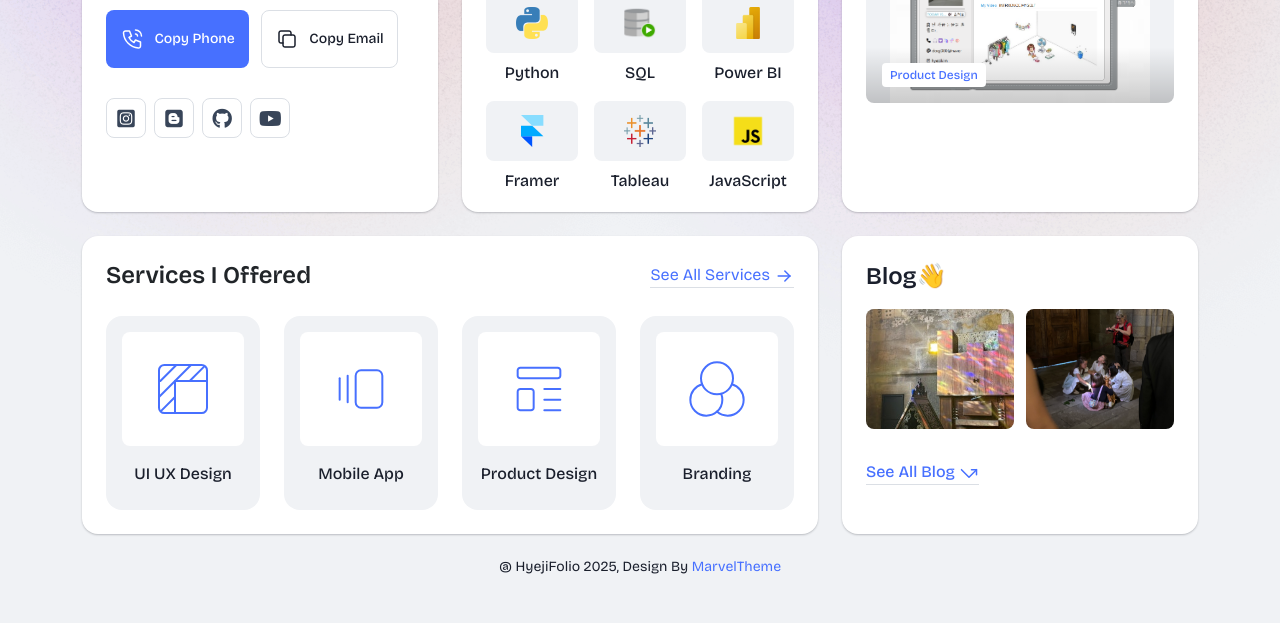
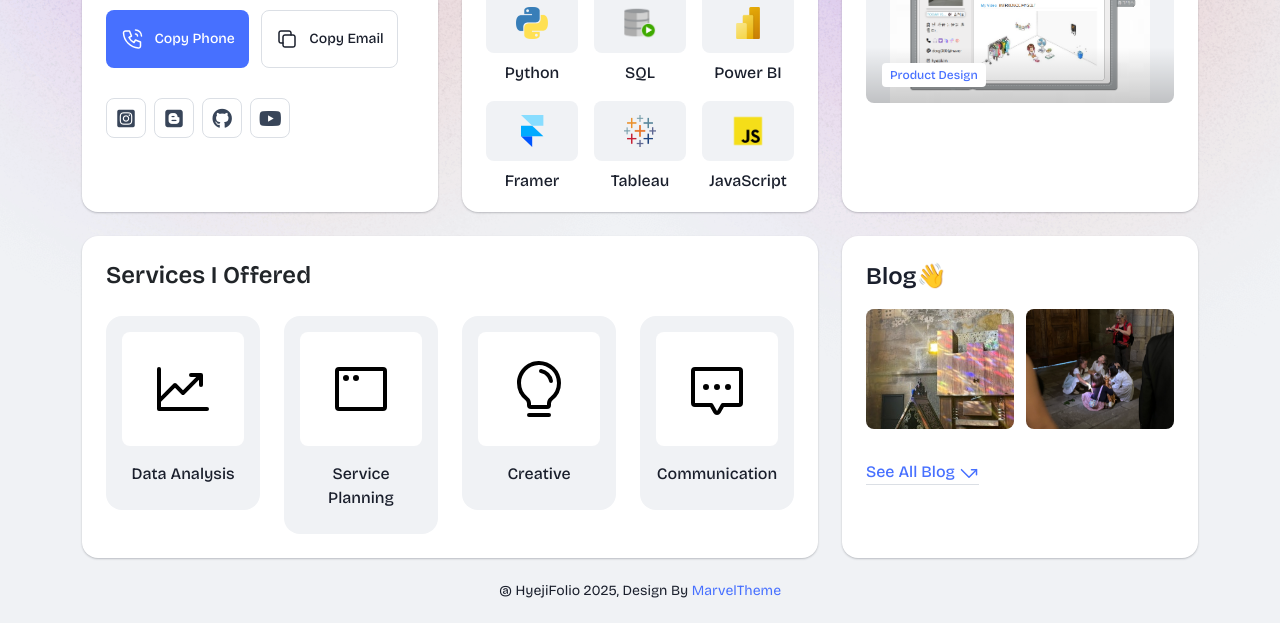
Before and after one commit to h4yeji/insurance, a plain HTML site: page index.html in a window 1280 px wide. Shown: the part 531-1154 px from the top of the page. Before the commit the page ends 1130 px from the top, so only its background shows below. Drawn offline with nearby package versions, Linux system fonts and the light colour scheme.

Commit message:
first commit

```diff
--- a/index.html
+++ b/index.html
@@ -827,7 +827,7 @@
                     <div class="card-body">
                       <h3 class="card-title">
                         Services I Offered
-                        <a class="link-btn" href="services.html">
+                        <!-- <a class="link-btn" href="services.html">
                           See All Services
                           <svg
                             class="icon"
@@ -859,7 +859,7 @@
                               stroke-linejoin="round"
                             />
                           </svg>
-                        </a>
+                        </a> -->
                       </h3>
                       <div class="services-main mt-24">
                         <div class="row g-4">
@@ -867,22 +867,12 @@
                             <div class="services-item text-center">
                               <div class="image">
                                 <img
-                                  src="assets/img/icons/ui-ux.svg"
-                                  alt="ui-ux"
+                                  src="assets/img/icons/chart-line-up.svg"
+                                  alt="chart"
                                 />
                               </div>
                               <div class="text">
-                                <h3 class="title">UI UX Design</h3>
-                              </div>
-                            </div>
-                          </div>
-                          <div class="col-md-3 col-sm-6 col-6">
-                            <div class="services-item text-center">
-                              <div class="image">
-                                <img src="assets/img/icons/app.svg" alt="app" />
-                              </div>
-                              <div class="text">
-                                <h3 class="title">Mobile App</h3>
+                                <h3 class="title">Data Analysis</h3>
                               </div>
                             </div>
                           </div>
@@ -890,12 +880,12 @@
                             <div class="services-item text-center">
                               <div class="image">
                                 <img
-                                  src="assets/img/icons/prd-design.svg"
-                                  alt="prd-design"
+                                  src="assets/img/icons/app-window.svg"
+                                  alt="app-window"
                                 />
                               </div>
                               <div class="text">
-                                <h3 class="title">Product Design</h3>
+                                <h3 class="title">Service Planning</h3>
                               </div>
                             </div>
                           </div>
@@ -903,12 +893,25 @@
                             <div class="services-item text-center">
                               <div class="image">
                                 <img
-                                  src="assets/img/icons/branding.svg"
-                                  alt="branding"
+                                  src="assets/img/icons/lightbulb.svg"
+                                  alt="lightbulb"
                                 />
                               </div>
                               <div class="text">
-                                <h3 class="title">Branding</h3>
+                                <h3 class="title">Creative</h3>
+                              </div>
+                            </div>
+                          </div>
+                          <div class="col-md-3 col-sm-6 col-6">
+                            <div class="services-item text-center">
+                              <div class="image">
+                                <img
+                                  src="assets/img/icons/chat-centered-dots.svg"
+                                  alt="chat"
+                                />
+                              </div>
+                              <div class="text">
+                                <h3 class="title">Communication</h3>
                               </div>
                             </div>
                           </div>
```
Also changed, not shown: about.html (+2 -2 lines), assets/img/icons/app-window.svg (added), assets/img/icons/chart-line-up.svg (added), assets/img/icons/chat-centered-dots.svg (added), assets/img/icons/lightbulb.svg (added).
